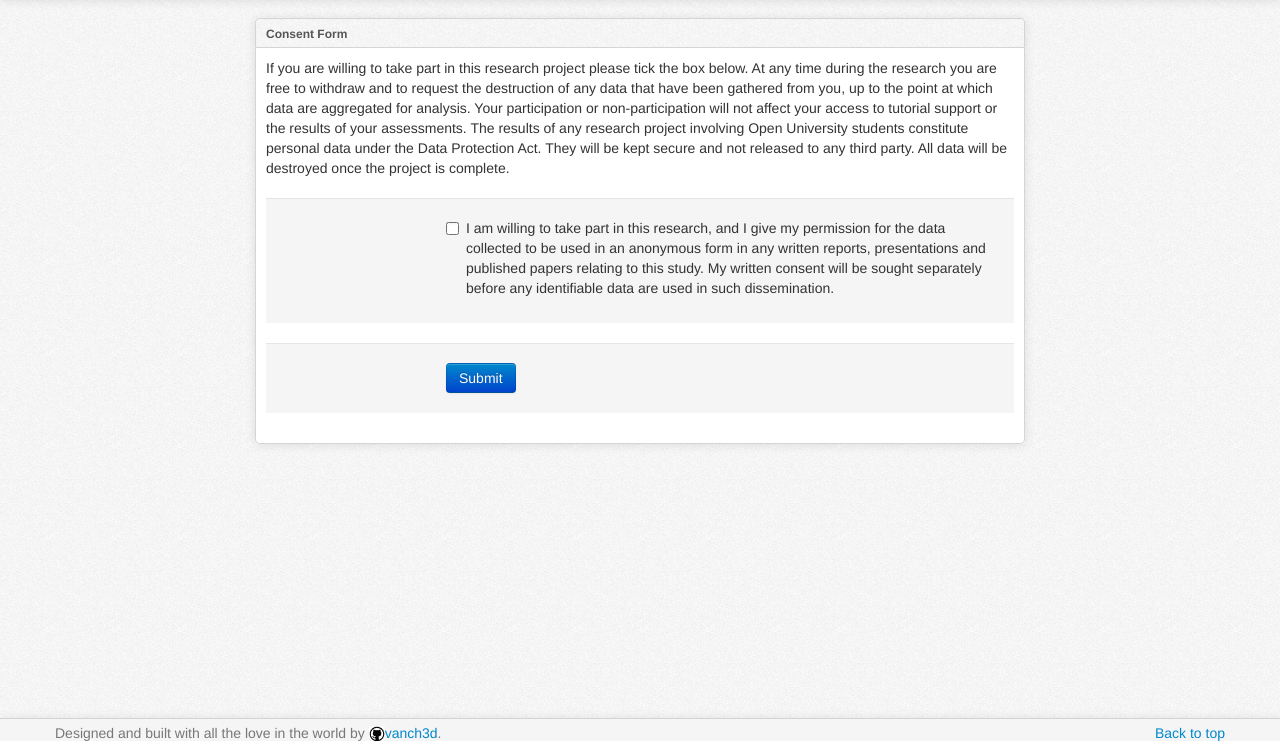
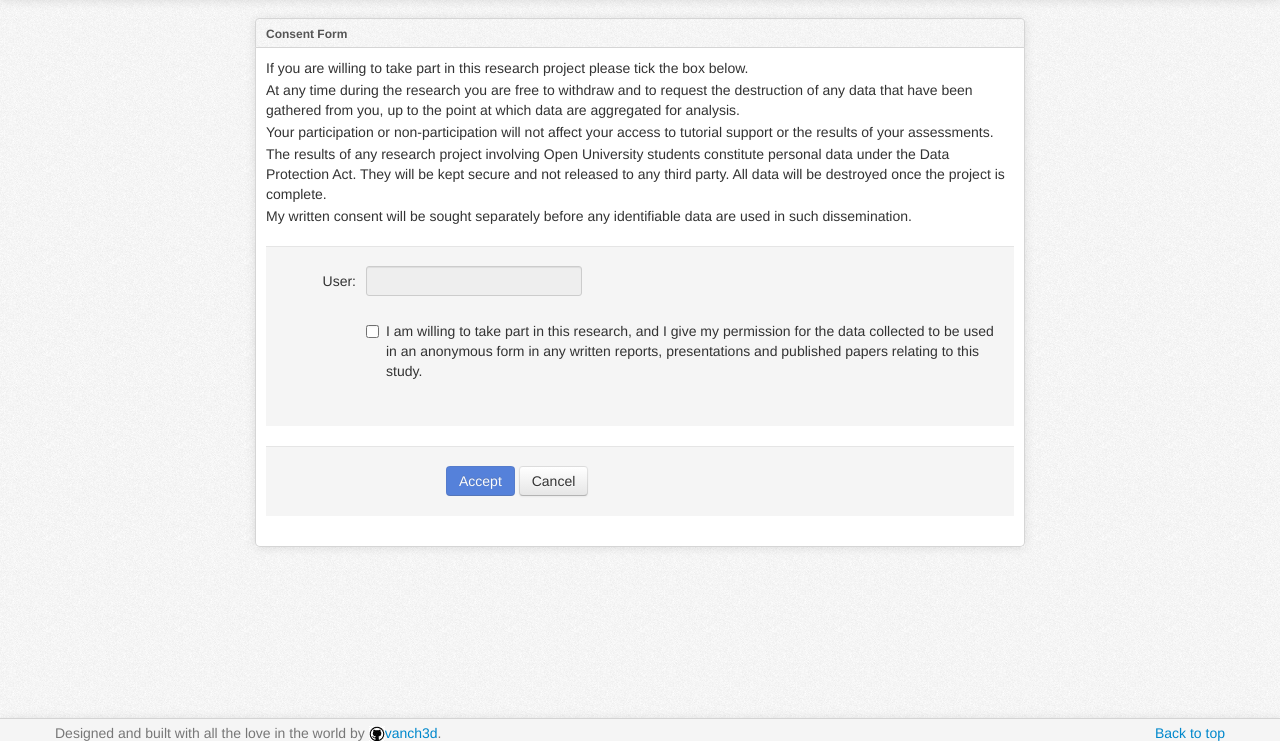
Before and after one commit to SAFeSEA/openEssayist-slim, a PHP site: template templates/pages/consent.twig in a window 1280 px wide. Shown: the part 42-783 px from the top of the page. Run offline with PHP 8.4, Linux system fonts and the light colour scheme; the template is opened without the code that fills it, so the values that code supplies are empty; some libraries are stand-ins or nearby versions.

Commit message:
fixed handling of consent logging

```diff
--- a/templates/pages/consent.twig
+++ b/templates/pages/consent.twig
@@ -12,39 +12,51 @@
 		<div class="widget-content clearfix " >
 
 <div>
-If you are willing to take part in this research project please tick the box below.
 
-At any time during the research you are free to withdraw and to request the destruction
-of any data that have been gathered from you, up to the point at which data are aggregated for analysis.
+<p>If you are willing to take part in this research project please tick the box below.</p>
 
-Your participation or non-participation will not affect your access to tutorial support or the results of
-your assessments.
+<p>At any time during the research you are free to withdraw and to request the destruction
+of any data that have been gathered from you, up to the point at which data are aggregated for analysis.</p>
 
-The results of any research project involving Open University students constitute personal data under
+<p>Your participation or non-participation will not affect your access to tutorial support or the results of
+your assessments. </p>
+
+<p>The results of any research project involving Open University students constitute personal data under
 the Data Protection Act. They will be kept secure and not released to any third party.
-All data will be destroyed once the project is complete.
+All data will be destroyed once the project is complete.</p>
 
+<p>My written consent will be sought separately before any identifiable data are used in such dissemination.</p>
 
 </div>
 
 
-<form name="post_essay" id="post_essay" method="post" class="form-horizontal">
+
+<form method="post" class="form-horizontal">
+
+<div class="form-consent">
+
+	 <div class="control-group">
+		<label class="control-label" for="consent-name">User: </label>
+		<div class="controls">
+		<input type="text" id="consent-name" name="username" value="{{ auth.user.username }}" readonly="readonly">
+			</div>
+	</div>
 
 
-
-
-
-<div class="form-actions">
-
-	<label class="checkbox">
-		<input type="checkbox" name="consent">
+	<div class="control-group">
+	 	<div class="controls">
+		<label class="checkbox">
+			<input type="checkbox" id="consent-check" name="consent" value="Accept">
 			I am willing to take part in this research, and I give my permission for the data collected to be used
 			in an anonymous form in any written reports, presentations and published papers relating to this study.
-			My written consent will be sought separately before any identifiable data are used in such dissemination.
-	</label>
+		</label>
+		</div>
+	</div>
+
 </div>
 <div class="form-actions">
-	<button class="btn btn-primary" id="submit_essay" type="submit" name="action" value="Submit">Submit</button>
+	<button class="btn btn-primary" id="consent-submit" type="submit" name="action" value="Submit" disabled="disabled">Accept</button>
+	<button class="btn " id="consent-cancel" type="submit" name="action" value="Cancel" >Cancel</button>
 </div>
 
 </form>
@@ -54,3 +66,44 @@ All data will be destroyed once the project is complete.
 	</div>
 </div></div>
 {% endblock %}
+
+{% block injectCSS %}
+<style>
+
+.form-consent {
+    background-color: #F5F5F5;
+    border-top: 1px solid #E5E5E5;
+    margin-bottom: 20px;
+    margin-top: 20px;
+    padding: 19px 20px 20px;
+}
+
+.form-consent .control-label {
+    float: left;
+    padding-top: 5px;
+    text-align: right;
+    width: 70px;
+}
+
+
+.form-horizontal .controls {
+    margin-left: 80px;
+}
+
+.consent-form input
+{
+  margin-bottom: 0px;
+}
+</style>
+{% endblock %}
+
+{% block injectJS %}
+<script type="text/javascript">
+
+$(document).ready(function(){
+	$("#consent-check").click(function() {
+		  $("#consent-submit").attr("disabled", !this.checked);
+		});
+});
+</script>
+{% endblock %}
```
Also changed, not shown: app/controllers/login.controller.php (+18 -0 lines), app/utils/StrongAuthAdmin.php (+6 -6 lines), public_html/index.php (+6 -16 lines).
